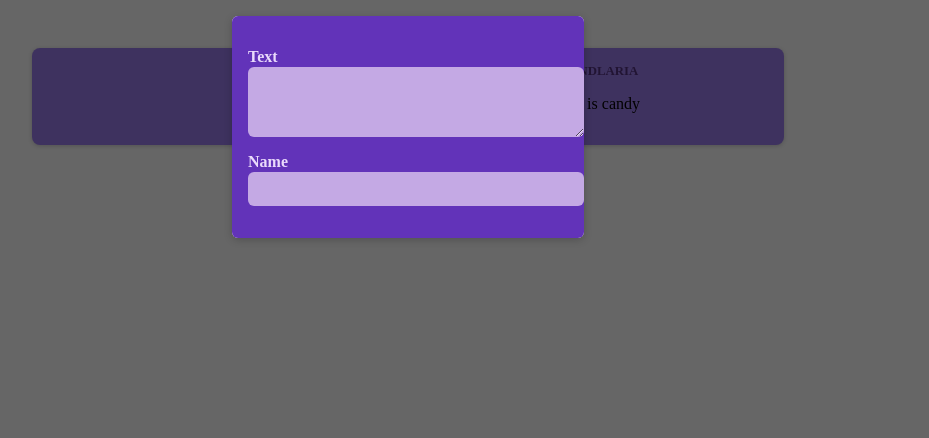
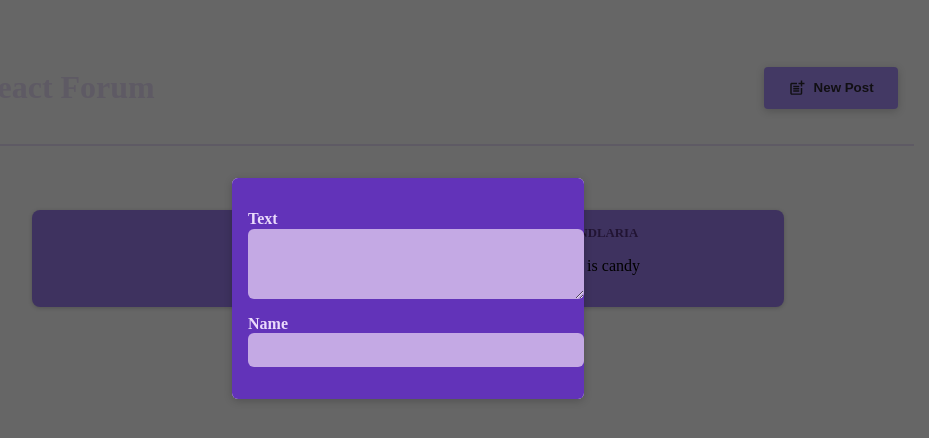
Before and after one commit to BetelTagesse/react-crash-course, a React (Vite) app: page / in a window 1280 px wide. Shown: the top 438 px of the page, without its empty margins (232-1161 px from the left). Built offline with nearby package versions, Linux system fonts and the light colour scheme.

Commit message:
header added

```diff
--- a/package.json
+++ b/package.json
@@ -12,7 +12,7 @@
   "dependencies": {
     "react": "^18.2.0",
     "react-dom": "^18.2.0",
-    "react-icons": "^5.3.0",
+    "react-icons": "^5.5.0",
     "react-router-dom": "^7.0.0"
   },
   "devDependencies": {
--- a/src/App.jsx
+++ b/src/App.jsx
@@ -1,10 +1,27 @@
+import { useState } from "react";
+import MainHeader from "./components/MainHeader";
 import PostsList from "./components/PostsList";
 
 const App = () => {
+  const [modalIsVisible, setModalIsVisible] = useState(true);
+
+  const hideModalHandler = () => {
+    setModalIsVisible(false);
+  };
+  const showModalHandler = () => {
+    setModalIsVisible(true);
+  };
+
   return (
-    <div>
-      <PostsList />
-    </div>
+    <>
+      <MainHeader onCreatePost={showModalHandler} />
+      <main>
+        <PostsList
+          isPosting={modalIsVisible}
+          onStopPosting={hideModalHandler}
+        />
+      </main>
+    </>
   );
 };
 
--- /dev/null
+++ b/src/components/MainHeader.jsx
@@ -0,0 +1,20 @@
+import { MdPostAdd, MdMessage } from "react-icons/md";
+
+import classes from "./MainHeader.module.css";
+
+const MainHeader = ({ onCreatePost }) => {
+  return (
+    <header className={classes.header}>
+      <h1 className={classes.logo}>
+        <MdMessage className={classes.icon} />
+        React Forum
+      </h1>
+      <button className={classes.button} onClick={onCreatePost}>
+        <MdPostAdd size={18} className={classes.icon} />
+        New Post
+      </button>
+    </header>
+  );
+};
+
+export default MainHeader;
--- /dev/null
+++ b/src/components/MainHeader.module.css
@@ -0,0 +1,36 @@
+.header {
+  /* padding: 2rem 10%; */
+  margin: 2rem 10%;
+  padding: 1rem;
+  text-align: center;
+  display: flex;
+  justify-content: space-between;
+  align-items: center;
+  border-bottom: 2px solid #ece1fa;
+}
+
+.logo {
+  font-size: 2rem;
+  display: flex;
+  gap: 1.5rem;
+  align-items: center;
+  color: #ece1fa;
+}
+
+.button {
+  display: inline-flex;
+  align-items: center;
+  gap: 0.5rem;
+  padding: 0.75rem 1.5rem;
+  background-color: #a990fb;
+  color: #2a2630;
+  border: none;
+  border-radius: 4px;
+  box-shadow: 0 2px 8px rgba(0, 0, 0, 0.2);
+  cursor: pointer;
+  font-weight: bold;
+}
+
+.button:hover {
+  background-color: #8c6cf7;
+}
--- a/src/components/PostsList.jsx
+++ b/src/components/PostsList.jsx
@@ -4,14 +4,9 @@ import Post from "./Post";
 import classes from "./PostsList.module.css";
 import Modal from "./Modal";
 
-const PostsList = () => {
-  const [modalIsVisible, setModalIsVisible] = useState(true);
+const PostsList = ({ isPosting, onStopPosting }) => {
   const [enteredBody, setEnteredBody] = useState("");
   const [enteredAuthor, setEnteredAuthor] = useState("");
-
-  const hideModalHandler = () => {
-    setModalIsVisible(false);
-  };
 
   const changeBodyHandler = (event) => {
     setEnteredBody(event.target.value);
@@ -22,8 +17,8 @@ const PostsList = () => {
 
   return (
     <>
-      {modalIsVisible && (
-        <Modal onClose={hideModalHandler}>
+      {isPosting && (
+        <Modal onClose={onStopPosting}>
           <NewPost
             onChangeAuthor={changeAuthorHandler}
             onChangeBody={changeBodyHandler}
```
Also changed, not shown: 1 other file (tests, documents, lock files or other folders).
